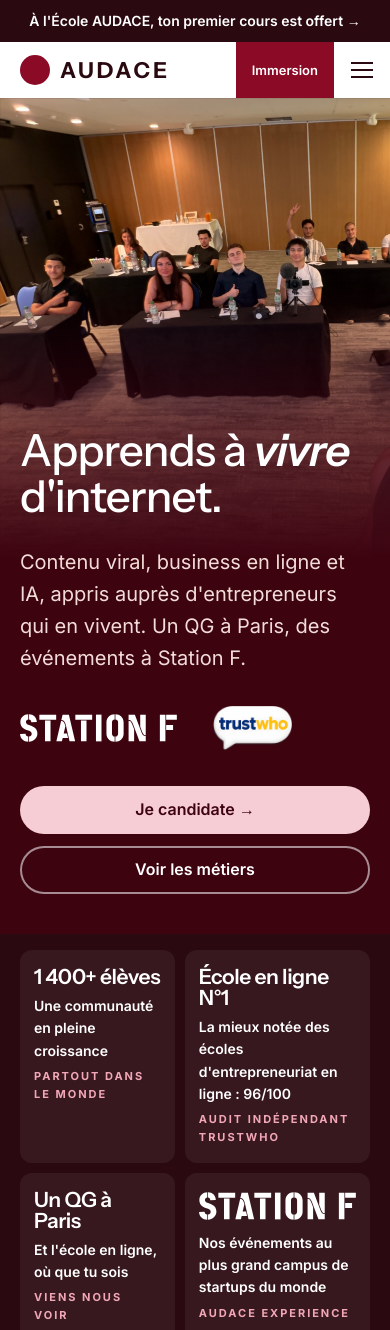
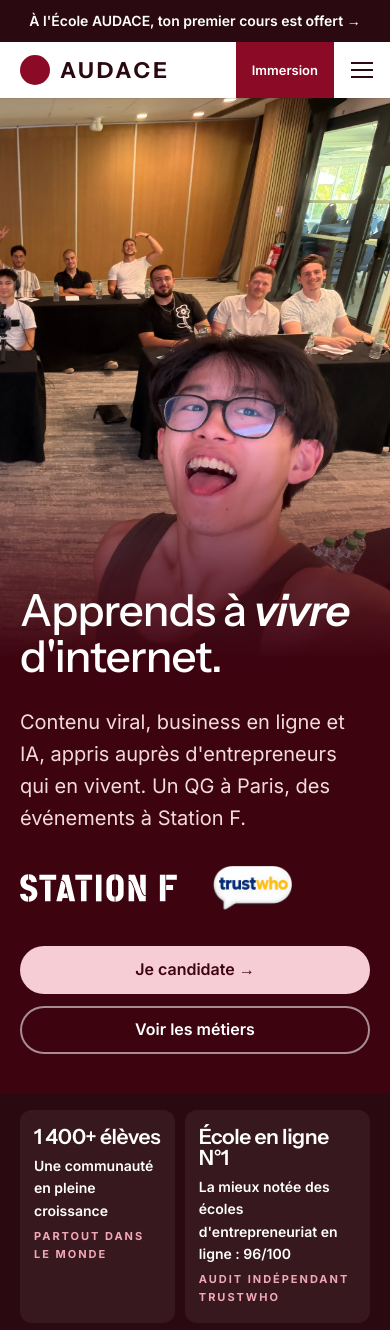
Before and after one commit to mickaelwu/site-audaceschool, a plain HTML site: page index.html in a window 390 px wide. Shown: the top 1330 px of the page. Drawn offline with Linux system fonts and the light colour scheme.

Commit message:
Mobile : visage de Mickaël visible
Co-Authored-By: Claude Opus 5.5 <noreply@anthropic.com>
Claude-Session: https://claude.ai/code/session_01Nc3EdWQLVAHbqVv9cZ6ywf

```diff
--- a/index.html
+++ b/index.html
@@ -70,10 +70,10 @@ footer a{text-decoration:none}
 .nb{height:56px;padding:0 16px;font-size:13px}
 .burger{width:56px;height:56px}
 .sec{padding-top:64px !important;padding-bottom:64px !important}
-.heroimg{position:relative !important;width:100% !important;height:460px !important;display:block;top:0 !important;object-position:100% 30% !important}
-.herograd{inset:auto 0 auto 0 !important;top:0 !important;height:460px;background:linear-gradient(180deg, rgba(61,4,16,0) 0%, rgba(61,4,16,0) 40%, rgba(61,4,16,.7) 72%, #3D0410 100%) !important}
+.heroimg{position:relative !important;width:100% !important;height:560px !important;display:block;top:0 !important;object-position:0% 50% !important}
+.herograd{inset:auto 0 auto 0 !important;top:0 !important;height:560px;background:linear-gradient(180deg, rgba(61,4,16,0) 0%, rgba(61,4,16,0) 62%, rgba(61,4,16,.7) 85%, #3D0410 100%) !important}
 .herowrap{min-height:0 !important;display:block !important}
-.herotxt{margin-top:-130px;padding:0 0 40px !important}
+.herotxt{margin-top:-70px;padding:0 0 40px !important}
 .stats{grid-template-columns:1fr 1fr !important;gap:10px !important;padding-top:16px !important;padding-bottom:16px !important}
 .stats > div{padding:16px 14px !important}
 .stats .statnum{font-size:21px !important}
```
